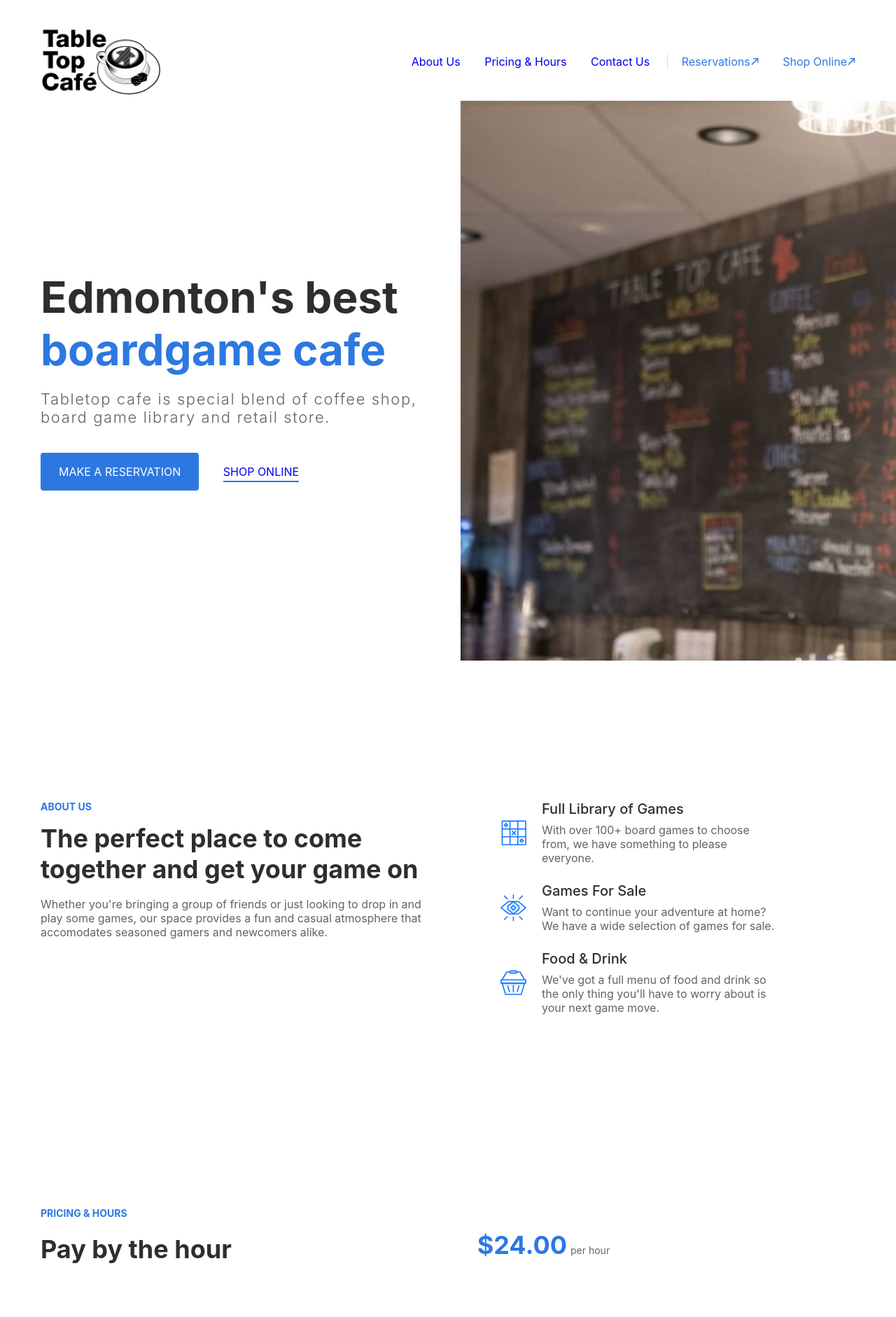
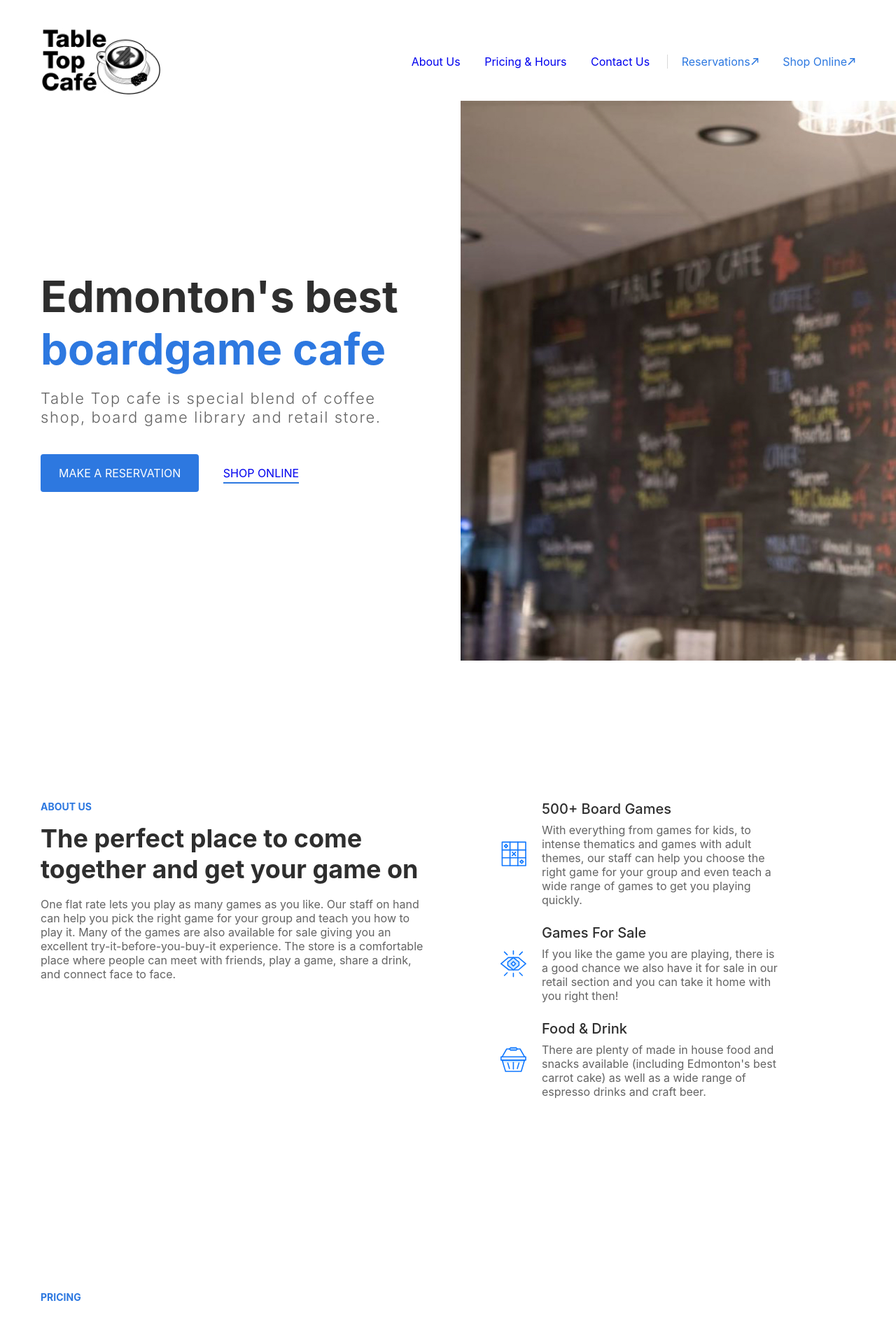
Before and after one commit to stvbdn/tabletop, a Jekyll site: the page built from index.md, in a window 1280 px wide. Shown: the top 1882 px of the page at 70% size. Built offline with Jekyll 4.4.1, drawn with Linux system fonts in a browser that asks for light colours; a script that is not in the unit is left out; some of the changed text lies outside the part shown.

Commit message:
updated content

```diff
--- a/_config.yml
+++ b/_config.yml
@@ -1,5 +1,5 @@
 # Site settings
-title:              Tabletop Cafe
+title:              Table Top Cafe
 email:              hello@tabletopcafe.com
 description:        "Edmonton's premiere boardgame cafe."
 url:                "https://tabletopcafe.com/"
--- a/_includes/head.html
+++ b/_includes/head.html
@@ -2,10 +2,10 @@
   <meta charset="utf-8">
   <meta http-equiv="X-UA-Compatible" content="IE=edge">
   <meta name="viewport" content="width=device-width, initial-scale=1">
-  <title>Tabletop Cafe | Edmonton's best boardgame cafe</title>
+  <title>Table Top Cafe | Edmonton's best boardgame cafe</title>
   <meta name="description" content="Edmonton's best boardgame cafe" />
   <meta name="keywords"
-    content="boardgame, cafe, boardgame cafe, tabletop, games, tabletop cafe" />
+    content="boardgame, cafe, boardgame cafe, tabletop, table, top, games, tabletop cafe" />
   <!-- <meta name="author" content="{{ page.metatitle }}" /> -->
   <meta property="og:url" content="https://tabletopcafe.ca/" />
   <meta property="og:type" content="website" />
--- a/assets/css/main.css
+++ b/assets/css/main.css
@@ -11,6 +11,7 @@ a{
 p{
     color: #636363;
     margin: 0;
+    line-height: 1.25em;
 }
 h1, h2, h3{
     margin: 0;
@@ -77,16 +78,20 @@ label{
     max-width: 1504px;
     margin-bottom: 200px;
 
-    margin-left:50px;
-    margin-right:50px;
+    padding-left: 50px;
+    padding-right: 50px;
+    /* margin-left:50px; */
+    /* margin-right:50px; */
 }
 .about{
     display: flex;
     margin: 0 auto;
     max-width: 1504px;
     margin-bottom: 200px;
-    margin-left:50px;
-    margin-right:50px;
+    padding-left: 50px;
+    padding-right: 50px;
+    /* margin-left:50px;
+    margin-right:50px; */
 }
 .contact{
     max-width: 1504px;
@@ -98,8 +103,10 @@ label{
     margin: 0 auto;
     max-width: 1504px;
     margin-bottom: 240px;
-    margin-left:50px;
-    margin-right:50px;
+    /* margin-left:50px; */
+    /* margin-right:50px; */
+    padding-left: 50px;
+    padding-right: 50px;
 }
 .hero-title{
     margin-top: 0px;
@@ -218,6 +225,10 @@ label{
     color: #636363;
     padding-left: 5px;
 }
+.pricing-notes{
+    font-size: 14px;
+    font-weight: 300;
+}
 .contact{
     /* max-width: 900px; */
 }
@@ -324,16 +335,21 @@ input {
 }
 .day{
     display: inline-block;
-    width: 300px;
+    width: 250px;
     font-size: 24px;
     font-weight: 600;
     color: #2E2E2E;
+    padding-bottom:10px;
+    font-size: 23px;
 }
 .time{
     font-size: 18px;
 }
 .no-margin{
     margin: 0px !important;
+}
+.pricing-description{
+    max-width: 500px;
 }
 
 @media only screen and (max-width: 920px) {
@@ -458,6 +474,8 @@ input {
     margin-bottom: 150px;
     /* margin-left: 50px;
     margin-right: 50px; */
+    padding-left: 0px;
+    padding-right: 0px;
   }
   .hero-title{
    font-size: 52px;
@@ -482,6 +500,8 @@ input {
   .about{
     margin-left: 10px;
     margin-bottom: 150px;
+    padding-left: 0px;
+    padding-right: 0px;
   }
   .about-wrapper{
       margin-bottom: 50px;
@@ -490,6 +510,8 @@ input {
     margin-left: 10px;
     margin-right: 10px;
     margin-bottom: 150px;
+    padding-left: 0px;
+    padding-right: 0px;
   }
   .contact-form{
     padding: 0px;
@@ -518,6 +540,12 @@ input {
   }
   .hour-section{
     margin-bottom: 10px;
+  }
+  .day{
+    width: 160px;
+    font-size: 16px;
+    color: #2E2E2E;
+    padding-bottom:0px;
   }
 }
 
--- a/index.html
+++ b/index.md
@@ -2,21 +2,21 @@
 layout: main
 # Hero
 hero_title: "Edmonton's best <span class='blue'>boardgame cafe</span>"
-hero_content: "Tabletop cafe is special blend of coffee shop, board game library and retail store."
+hero_content: "Table Top cafe is special blend of coffee shop, board game library and retail store."
 
 # About
 about_title: "The perfect place to come together and get your game on"
-about_content: "Whether you're bringing a group of friends or just looking to drop in and play some games, our space provides a fun and
-casual atmosphere that accomodates seasoned gamers and newcomers alike."
+about_content: "One flat rate lets you play as many games as you like. Our staff on hand can help you pick the right game for your group and teach you how to play it. Many of the games are also available for sale giving you an excellent try-it-before-you-buy-it experience. The store is a comfortable place where people can meet with friends, play a game, share a drink, and connect face to face.
+"
 
-about_feature_1: "Full Library of Games"
-about_feature_1_content: "With over 100+ board games to choose from, we have something to please everyone."
+about_feature_1: "500+ Board Games"
+about_feature_1_content: "With everything from games for kids, to intense thematics and games with adult themes, our staff can help you choose the right game for your group and even teach a wide range of games to get you playing quickly."
 about_feature_2: "Games For Sale"
-about_feature_2_content: "Want to continue your adventure at home? We have a wide selection of games for sale."
+about_feature_2_content: "If you like the game you are playing, there is a good chance we also have it for sale in our retail section and you can take it home with you right then!"
 about_feature_3: "Food & Drink"
-about_feature_3_content: "We've got a full menu of food and drink so the only thing you'll have to worry about is your next game move."
+about_feature_3_content: "There are plenty of made in house food and snacks available (including Edmonton's best carrot cake) as well as a wide range of espresso drinks and craft beer."
 
-price: $24.00
+price: $10.00*
 
 ---
 
@@ -98,25 +98,26 @@ price: $24.00
 
 <span id="prices"></span>
 <div class="prices" data-aos="fade-up">
-  <h2 class="section-heading">Pricing & Hours</h2>
+  <h2 class="section-heading">Pricing</h2>
   <div class="row space-around center">
     <div class="col">
-      <h3 class="section-title">Pay by the hour</h3>
+      <h3 class="section-title">Flex pricing</h3>
+      <p class="pricing-description">You can play as many board games as you like for as long as you want. We run tabs for each individual so you don't have to pay until you leave, all we need is your name to get you going.</p>
     </div>
     <div class="col">
       <span class="price">
-        {{ page.price }}<span class='price-unit'>per hour</span>
+        {{ page.price }}<span class='price-unit'>per person</span>
+        <p class="pricing-notes">For every item purchased from the kitchen or store your fee is reduced by $1.</p>
       </span>
     </div>
   </div>
 
   <div class="hours">
-    <!-- <h3>Hours of operation</h3> -->
-
-    <p class='hour-section'><span class='day'>Monday-Thursday:</span><span class="time">9:00AM - 9:00PM</span></p>
-    <p class='hour-section'><span class='day'>Friday:</span><span class="time">9:00AM - 9:00PM</span></p>
-    <p class='hour-section'><span class='day'>Saturday:</span><span class="time">9:00AM - 9:00PM</span></p>
-    <p class='hour-section'><span class='day'>Sunday:</span><span class="time">9:00AM - 9:00PM</span></p>
+    <h2 class="section-heading">Hours of Operation</h2>
+    <p class='hour-section'><span class='day'>Monday-Thursday:</span><span class="time">12:00PM - 11:00PM</span></p>
+    <p class='hour-section'><span class='day'>Friday:</span><span class="time">12:00PM - 1:00AM</span></p>
+    <p class='hour-section'><span class='day'>Saturday:</span><span class="time">11:00AM - 1:00AM</span></p>
+    <p class='hour-section'><span class='day'>Sunday:</span><span class="time">11:00AM - 11:00PM</span></p>
   </div>
 </div>
 
```
Also changed, not shown: 2 other files.
